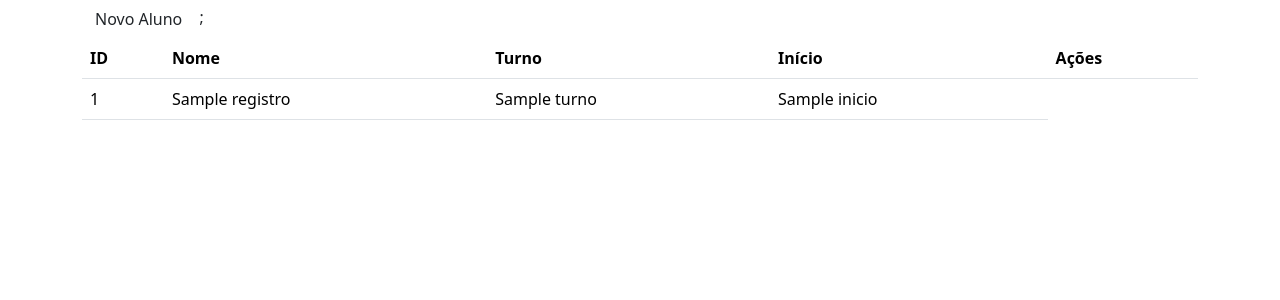
After one commit to victorhs04/tsi-php-2202, a PHP site: template crud/view/listar.php in a window 1280 px wide. The commit adds this page. Shown: the top 300 px of the page. Run offline with PHP 8.4, Linux system fonts and the light colour scheme; the template is opened without the code that fills it: most values are stand-ins (such as "Sample title", 1, 10 or a date in 2020); some libraries are stand-ins or nearby versions.

Commit message:
aula/19-10-2022

```diff
--- /dev/null
+++ b/crud/view/listar.php
@@ -0,0 +1,40 @@
+<!DOCTYPE html>
+<html lang="en">
+<head>
+    <meta charset="UTF-8">
+    <meta http-equiv="X-UA-Compatible" content="IE=edge">
+    <meta name="viewport" content="width=device-width, initial-scale=1.0">
+    <link rel="stylesheet" href="cdn.jsdelivr.net/npm/bootstrap@4.0.0/dist/css/bootstrap.min.css" integrity="sha384-Gn5384xqQ1aoWXA+058RXPxPg6fy4IWvTNh0E263XmFcJlSAwiGgFAW/dAiS6JXm" crossorigin="anonymous">
+    <title>Listar</title>
+</head>
+<body>
+<div class="container">
+
+    <a href="formIncluir.php"><button class='btn'>Novo Aluno</button></a>
+
+    <table class="table">
+        <throw>
+            <th>ID</th>
+            <th>Nome</th>
+            <th>Turno</th>
+            <th>Início</th>
+            <th>Ações</th>
+        </throw>;
+
+        <?php
+        foreach($alunos as $aluno){
+
+            echo "<tr>
+                    <td>{$registro['id']}</td>
+                    <td>{$registro['nome']}</td>
+                    <td>{$registro['turno']}</td>
+                    <td>{$registro['inicio']}</td>
+                 </tr>";
+
+        }
+        ?>
+
+    </table>
+</div>
+</body>
+</html>
```
Also changed, not shown: crud/formIncluir.php (+11 -11 lines), crud/gravar.php (+39 -25 lines), crud/index.php (added, +15 -0 lines).
